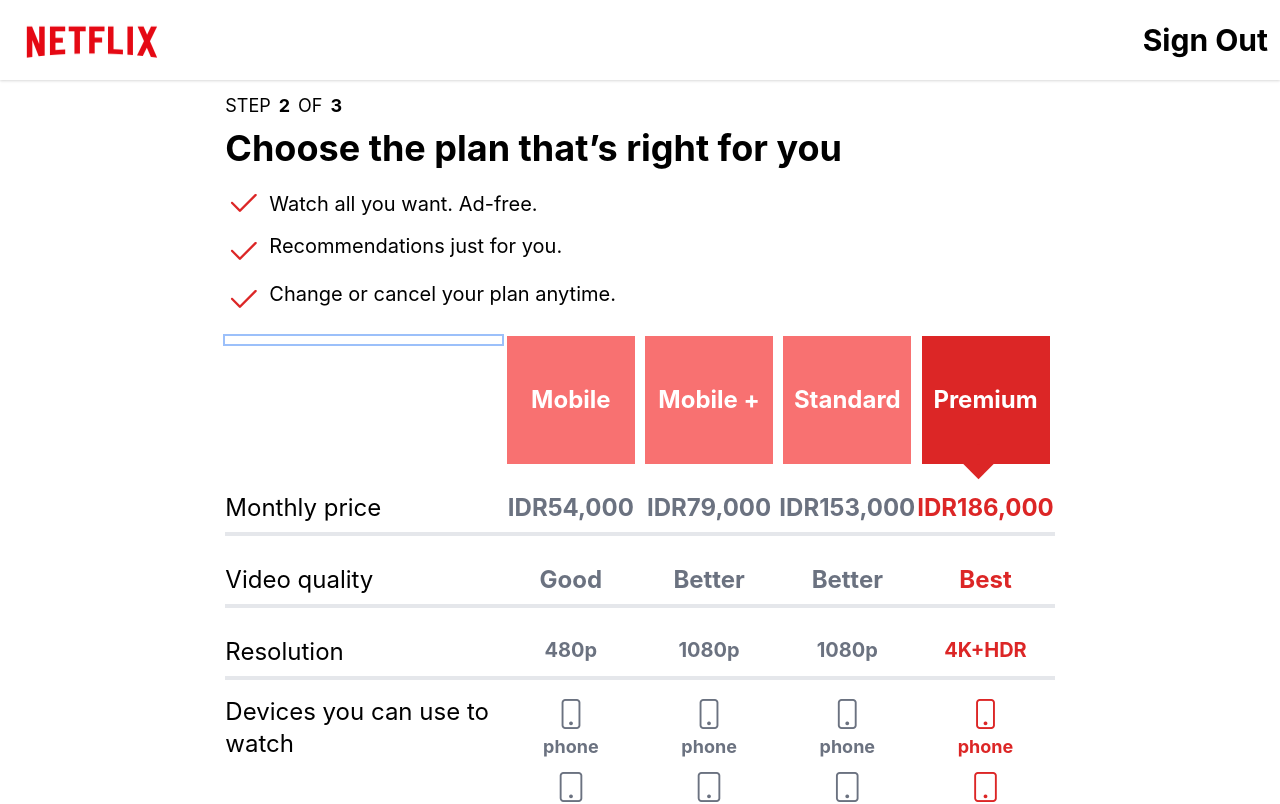
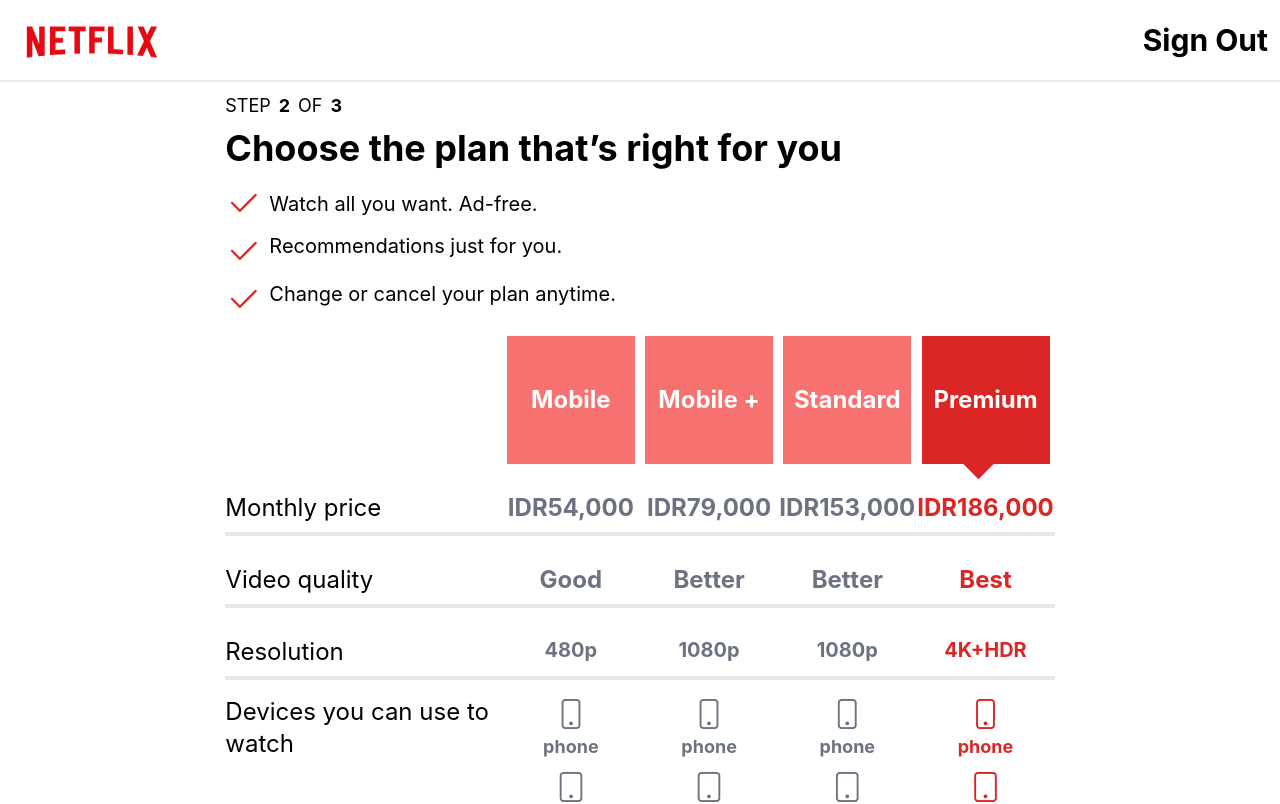
Before and after one commit to rudiwidodo069/react-project-netflix-clone, a React (Create React App) app: page /sign-up-stap-3 in a window 1280 px wide. Shown: the top 804 px of the page. Built offline with nearby package versions, Linux system fonts and the light colour scheme.

Commit message:
perbaikan tampilan page step 3 (12)

```diff
--- a/src/pages/Regist/Stap3.js
+++ b/src/pages/Regist/Stap3.js
@@ -126,14 +126,14 @@
 export function GridRow1({ active, click }) {
     return (
         <Fragment>
-            <div className="xs:hidden lg:block lg:col-span-2 lg:col-start-1">
+            {/* <div className="xs:hidden lg:block lg:col-span-2 lg:col-start-1">
                 <div className="w-full ring-2 p-1"></div>
-            </div>
+            </div> */}
             {RegisterComponentJson.stap3.map(value => {
                 return (
                     <div
                         key={value.id}
-                        className={` xs:col-start-${value.gridStart - 2} lg:row-start-1 lg:col-start-${value.gridStart}`}>
+                        className={` xs:col-start-${value.gridStart - 2} lg:col-start-${value.gridStart}`}>
                         <div
                             onClick={() => click(value.gridStart, value.title, value.text[0].idr)}
                             className={`xs:w-20 xs:h-20 xs:text-sm xl:w-32 xl:h-32 xl:text-2xl mx-auto bg-red-400 flex justify-center items-center text-white font-bold cursor-pointer active-box ${value.gridStart === active ? `active` : ''}`}
```
